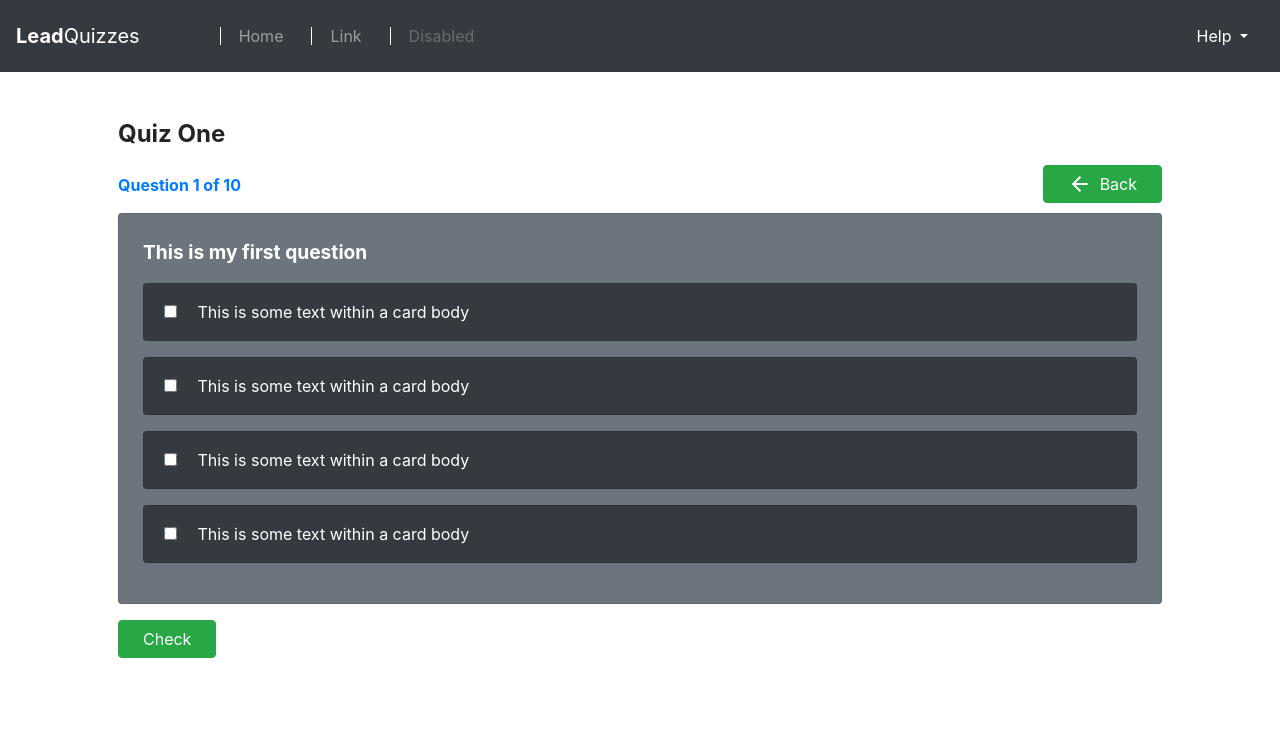
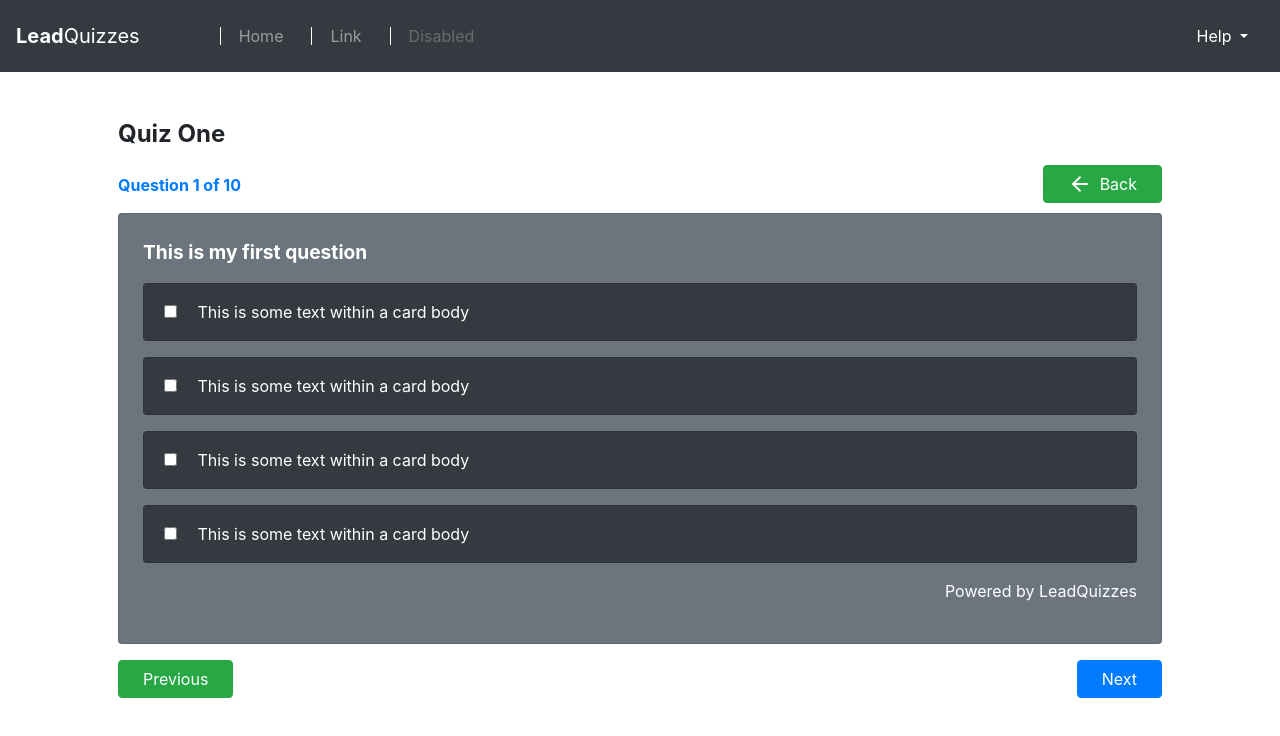
Before and after one commit to LennyDennis/assessment, an Angular app: page / in a window 1280 px wide. Shown: the top 736 px of the page. Built offline with nearby package versions, Linux system fonts and the light colour scheme.

Commit message:
Add previous and next question

```diff
--- a/src/app/take-quiz/take-quiz.component.html
+++ b/src/app/take-quiz/take-quiz.component.html
@@ -36,9 +36,12 @@
                     </div>
                 </div>
             </div>
+            <p class="float-right">Powered by LeadQuizzes</p>
         </div>
     </div>
-
-    <a href="#" class="btn btn-success card-footer-button my-3 px-4 " role="button">Check</a>
+    <div class=" d-flex justify-content-between">
+        <a href="#" class="btn btn-success card-footer-button my-3 px-4 " role="button">Previous </a>
+        <a href="#" class="btn btn-primary card-footer-button my-3 px-4 " role="button">Next </a>
+    </div>
 
 </div>
```
